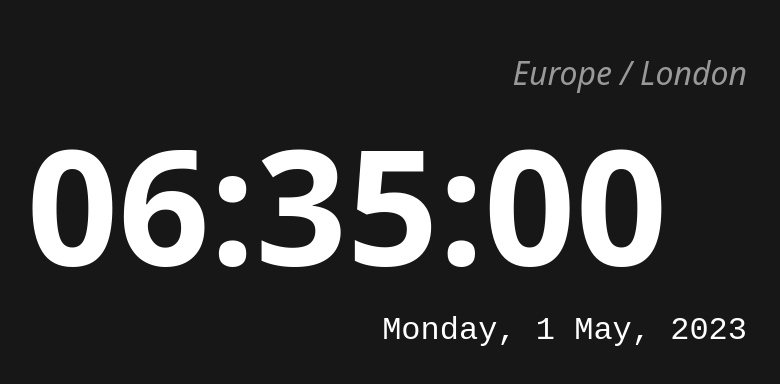
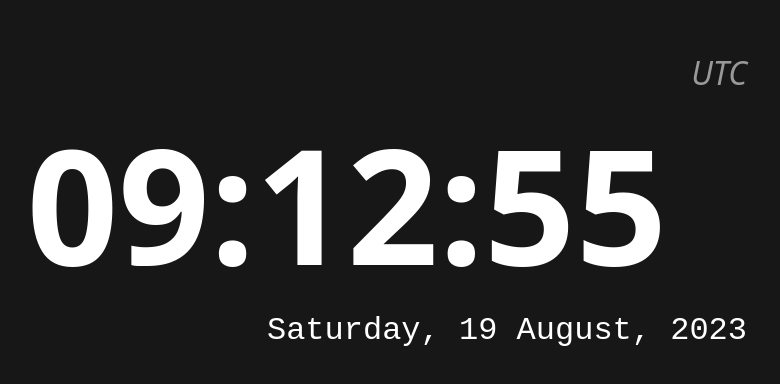
Before and after one commit to PatRogala/small-projects, a website built with webpack: page timezone-clock/index.html in a window 1280 px wide. Shown: the part 208-592 px from the top of the page, without its empty margins (293-1073 px from the left). Built offline with nearby package versions, Linux system fonts and the light colour scheme.

Commit message:
Add js to show current time timezone and date

```diff
--- a/timezone-clock/assets/javascript/index.js
+++ b/timezone-clock/assets/javascript/index.js
@@ -0,0 +1,12 @@
+import dayjs from "dayjs";
+import timezone from "dayjs/plugin/timezone";
+
+dayjs.extend(timezone);
+
+setInterval(() => {
+  const current = dayjs();
+
+  document.getElementById("time").innerText = current.format("HH:mm:ss");
+  document.getElementById("date").innerText = current.format("dddd, D MMMM, YYYY");
+  document.getElementById("timezone").innerText = dayjs.tz.guess().replace("/", " / ")
+}, 1000);
--- a/timezone-clock/index.html
+++ b/timezone-clock/index.html
@@ -9,9 +9,9 @@
 </head>
 <body>
   <div class="main">
-    <p class="timezone">Europe / London</p>
-    <h1>06:35:00</h1>
-    <p class="date">Monday, 1 May, 2023</p>
+    <p class="timezone" id="timezone">Europe / London</p>
+    <h1 id="time">06:35:00</h1>
+    <p class="date" id="date">Monday, 1 May, 2023</p>
   </div>
 </body>
 </html>
```
Also changed, not shown: timezone-clock/dist/main.js.
